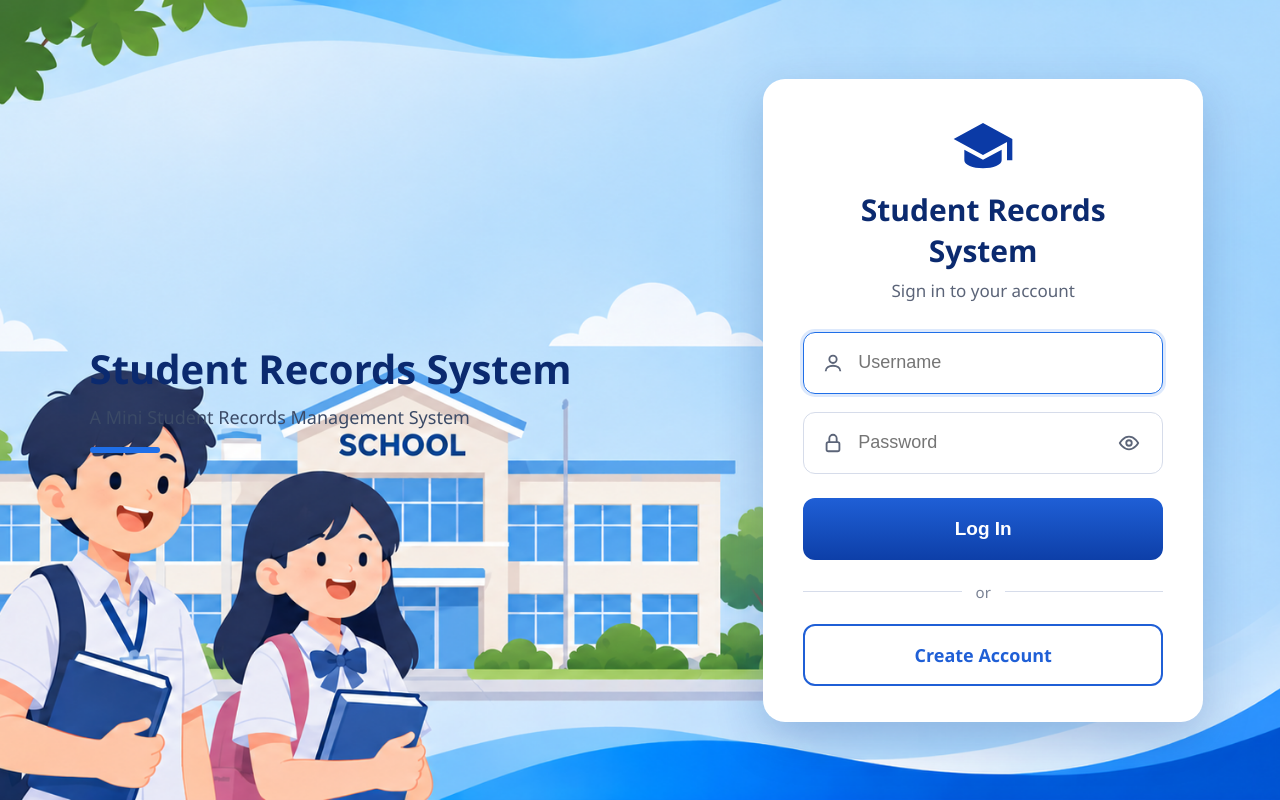
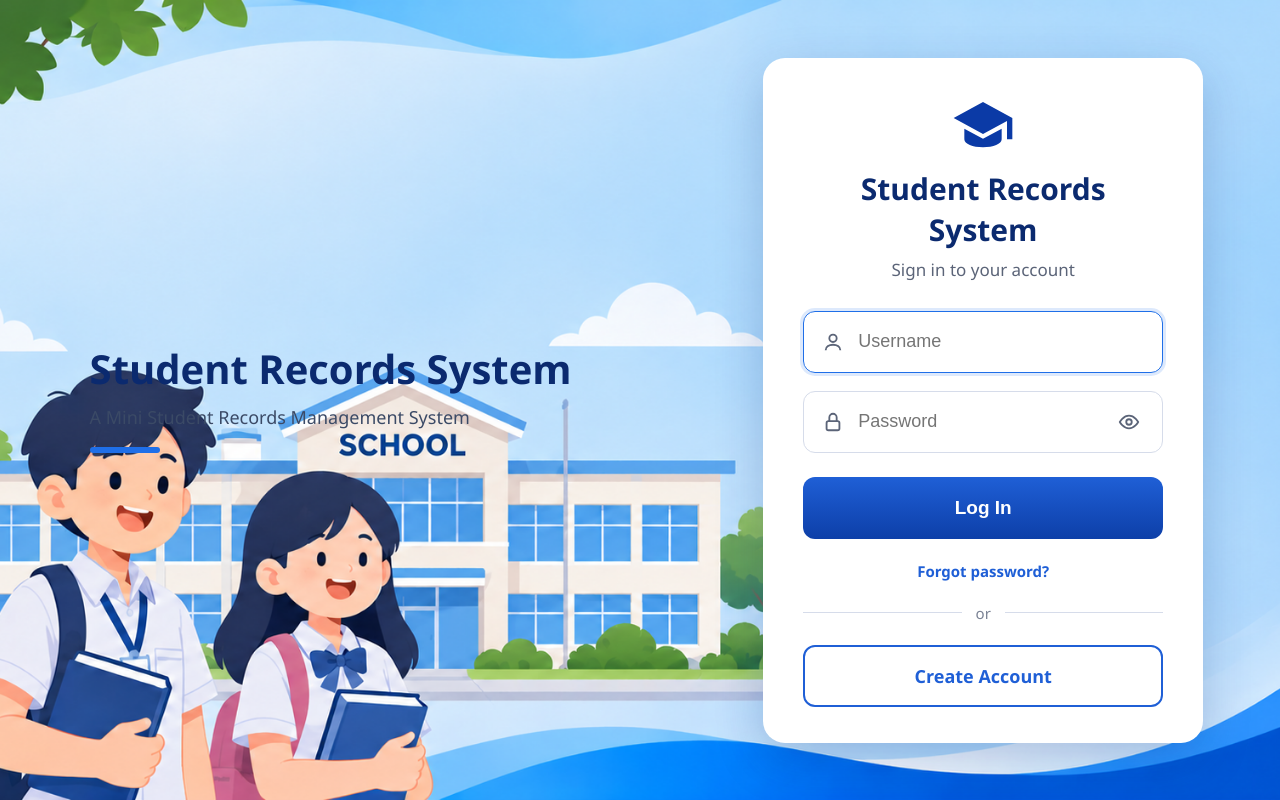
Before and after one commit to ranaraapplegrace03/student-records, a PHP site: page /login.php in a window 1280 px wide. Run offline with PHP 8.4, Linux system fonts and the light colour scheme; a stand-in replaces the project's code that opens the database connection.

Commit message:
Update login.php

```diff
--- a/login.php
+++ b/login.php
@@ -56,6 +56,10 @@ if ($_SERVER['REQUEST_METHOD'] === 'POST') {
         <h2>Student Records System</h2>
         <p class="sub">Sign in to your account</p>
 
+        <?php if (isset($_GET['reset'])): ?>
+            <div class="success">Password changed. You can log in now.</div>
+        <?php endif; ?>
+
         <?php if (isset($_GET['registered'])): ?>
             <div class="success">Account created. You can log in now.</div>
         <?php endif; ?>
@@ -86,6 +90,7 @@ if ($_SERVER['REQUEST_METHOD'] === 'POST') {
             <button type="submit" class="login-btn">Log In</button>
         </form>
 
+        <p class="back-link"><a href="forgot.php">Forgot password?</a></p>
         <div class="divider">or</div>
         <a class="secondary-btn" href="register.php">Create Account</a>
     </div>
```
